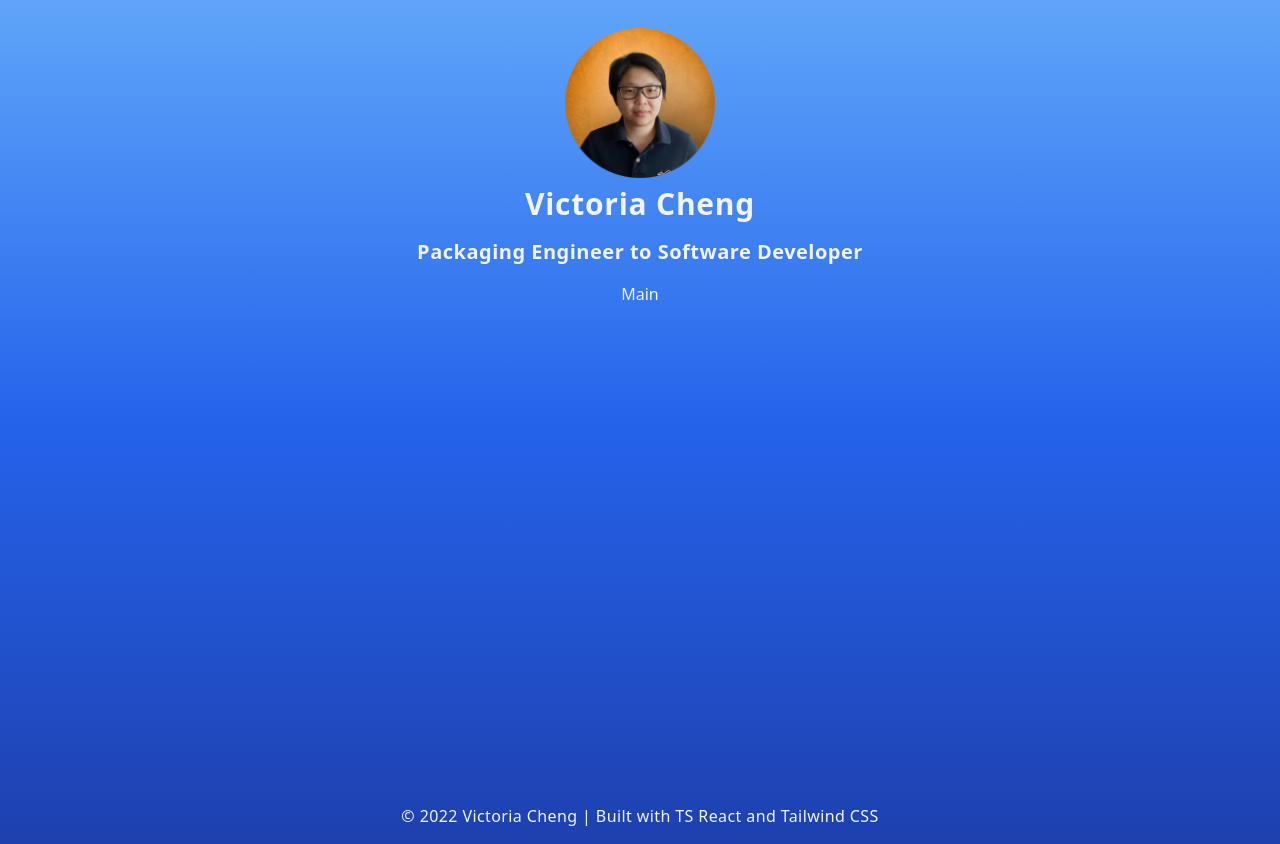
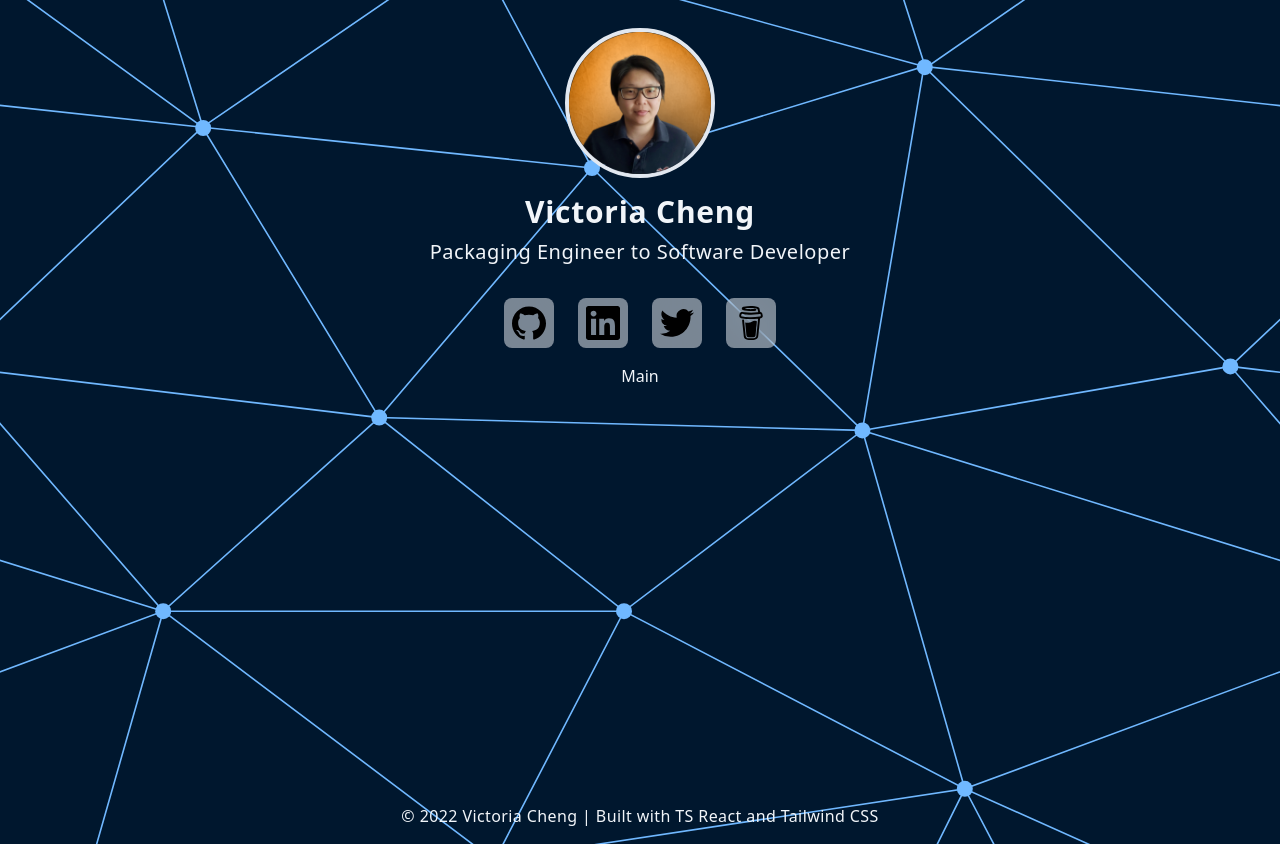
Before and after one commit to victoriacheng15/links-me, a React (Vite) app: page / in a window 1280 px wide. Built offline with nearby package versions, Linux system fonts and the light colour scheme.

Commit message:
Feat/header socials (#6)
* feat: add background image

* chore: add border for the avatar

* feat: create and add Socials component

```diff
--- a/src/components/Avatar.tsx
+++ b/src/components/Avatar.tsx
@@ -7,7 +7,7 @@ interface AvatarProps {
 
 function Avatar({ src, alt }: AvatarProps) {
 	return (
-		<div className="mx-auto mb-2 w-[150px]">
+		<div className="mx-auto mb-4 w-[150px] border-4 rounded-full border-slate-200">
 			<img className="w-full" src={src} alt={alt} />
 		</div>
 	);
--- a/src/components/Header.tsx
+++ b/src/components/Header.tsx
@@ -1,5 +1,6 @@
 import React from "react";
 import Avatar from "./Avatar";
+import Socials from "./Socials";
 import avatar from "../assets/avatar.png";
 
 function Header() {
@@ -9,10 +10,9 @@ function Header() {
 	return (
 		<header className="mx-auto w-[90%] text-center">
 			<Avatar src={avatar} alt={`${name} with a full orange background`} />
-			<div>
-				<h1 className="mb-4 text-3xl font-bold tracking-wide">{name}</h1>
-				<p className="text-xl font-bold tracking-wide">{headline}</p>
-			</div>
+			<h1 className="mb-2 text-3xl font-bold tracking-wide">{name}</h1>
+			<p className="mb-8 text-xl font-medium tracking-wide">{headline}</p>
+			<Socials />
 		</header>
 	);
 }
--- /dev/null
+++ b/src/components/Socials.tsx
@@ -0,0 +1,25 @@
+import React from "react";
+import { linksList } from "../data/links";
+
+function Socials() {
+	const imgFormatter = (title: string) =>
+		title.toLowerCase().split(" ").join("");
+
+	return (
+		<ul className="flex justify-center gap-6">
+			{linksList.map(({ category, title, address }) => {
+				if (category === "social") {
+					return (
+						<li key={title} className="social">
+							<a href={address} target="_blank" rel="noreferrer">
+								<img src={`./${imgFormatter(title)}.svg`} alt={title} />
+							</a>
+						</li>
+					);
+				}
+			})}
+		</ul>
+	);
+}
+
+export default Socials;
--- a/src/data/links.tsx
+++ b/src/data/links.tsx
@@ -4,7 +4,7 @@ interface List {
 	category?: string;
 }
 
-export const linkList: List[] = [
+export const linksList: List[] = [
 	{
 		title: "GitHub",
 		address: "https://github.com/victoriacheng15",
@@ -16,8 +16,13 @@ export const linkList: List[] = [
 		category: "social",
 	},
 	{
-		title: "Twiiter",
+		title: "Twitter",
 		address: "https://twitter.com/viktoriacheng15",
+		category: "social",
+	},
+	{
+		title: "Buy me a coffee",
+		address: "https://www.buymeacoffee.com/victoriacheng15",
 		category: "social",
 	},
 	{
--- a/src/index.css
+++ b/src/index.css
@@ -4,10 +4,16 @@
 
 @layer base {
   body {
-    @apply min-h-screen bg-gradient-to-t from-blue-800 via-blue-600 to-blue-400 pt-7 pb-4 text-slate-100;
+    @apply min-h-screen bg-[url("/background.svg")] bg-cover pt-7 pb-4 text-slate-100;
   }
 
   #root {
     @apply flex min-h-screen flex-col items-center;
   }
 }
+
+@layer components {
+  .social {
+    @apply aspect-square w-[50px] rounded-lg bg-slate-100 bg-opacity-50 p-2 backdrop-blur-lg duration-300 ease-in-out hover:scale-110 hover:bg-opacity-90;
+  }
+}
```
Also changed, not shown: public/background.svg (added).
